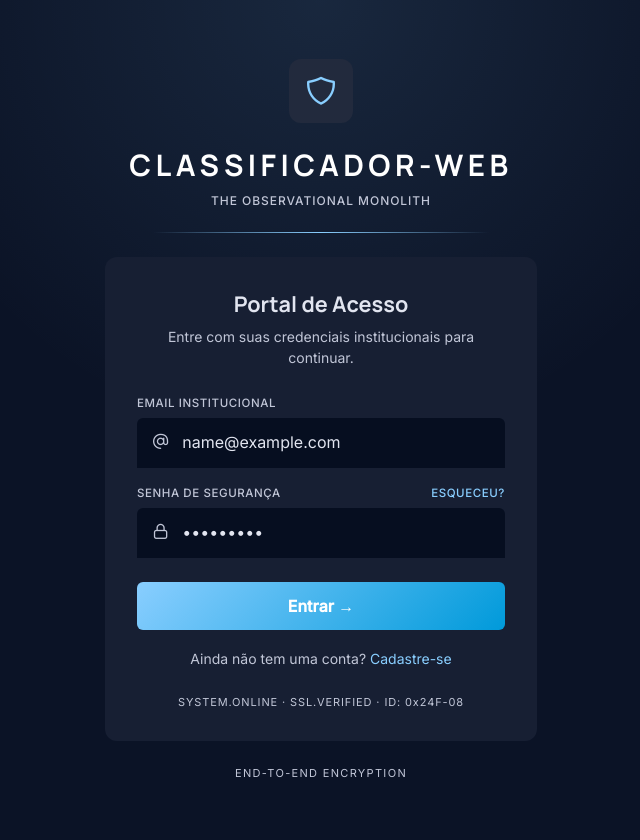
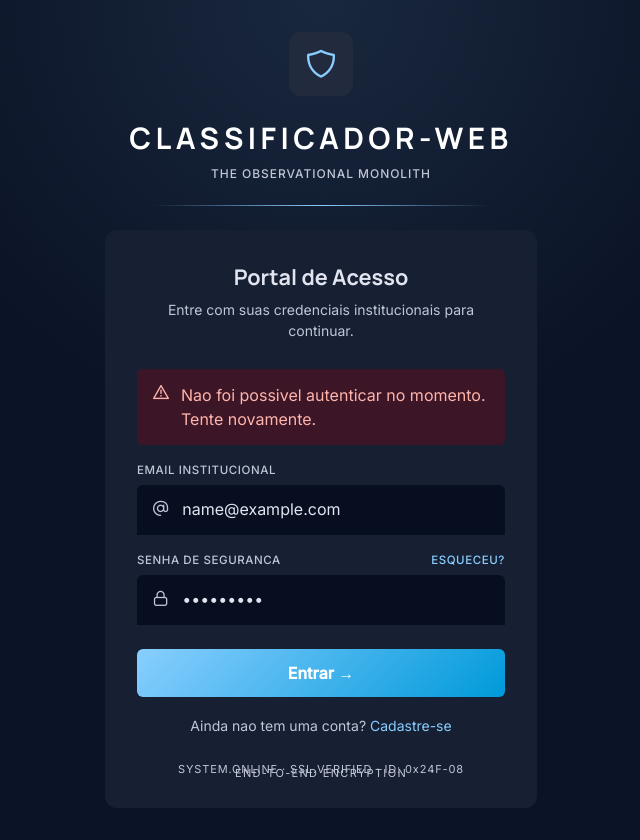
Before and after one commit to eduardobnhr/classficador-web, an Angular app in the folder classificador-front/: page /login in a window 1280 px wide. Both pictures are taken after typing "name@example.com", "Sample123" into the empty fields and a click on the button "Entrar →". Shown: the whole page, without its empty margins (319-959 px from the left). Before the commit the page ends 800 px from the top, so only its background shows below. Built offline with nearby package versions, Linux system fonts and the light colour scheme; no server answers.

Commit message:
ajustando resposta pra credenciais de login

```diff
--- a/classificador-front/src/app/features/auth/login/login.component.html
+++ b/classificador-front/src/app/features/auth/login/login.component.html
@@ -14,6 +14,13 @@
         <p>Entre com suas credenciais institucionais para continuar.</p>
       </div>
 
+      @if (authErrorMessage) {
+        <div class="login-card__alert" role="alert" aria-live="polite">
+          <i class="pi pi-exclamation-triangle" aria-hidden="true"></i>
+          <span>{{ authErrorMessage }}</span>
+        </div>
+      }
+
       <div class="login-field">
         <label for="email">EMAIL INSTITUCIONAL</label>
         <div class="login-field__control">
@@ -28,13 +35,13 @@
           />
         </div>
         @if (loginForm.controls.email.invalid && (submitted || loginForm.controls.email.touched)) {
-          <p class="login-field__error">Informe um e-mail institucional válido.</p>
+          <p class="login-field__error">Informe um e-mail institucional valido.</p>
         }
       </div>
 
       <div class="login-field">
         <div class="login-field__label-row">
-          <label for="password">SENHA DE SEGURANÇA</label>
+          <label for="password">SENHA DE SEGURANCA</label>
           <a href="#">ESQUECEU?</a>
         </div>
         <div class="login-field__control">
@@ -53,10 +60,12 @@
         }
       </div>
 
-      <button class="login-card__submit" type="submit">Entrar →</button>
+      <button class="login-card__submit" type="submit" [disabled]="isSubmitting">
+        {{ isSubmitting ? 'Validando...' : 'Entrar →' }}
+      </button>
 
       <p class="login-card__register">
-        Ainda não tem uma conta?
+        Ainda nao tem uma conta?
         <a routerLink="/register">Cadastre-se</a>
       </p>
 
--- a/classificador-front/src/app/features/auth/login/login.component.scss
+++ b/classificador-front/src/app/features/auth/login/login.component.scss
@@ -81,6 +81,25 @@
   margin: 0.5rem 0 0;
   color: var(--on-surface-variant);
   font-size: 0.875rem;
+  line-height: 1.5;
+}
+
+.login-card__alert {
+  display: flex;
+  align-items: flex-start;
+  gap: 0.75rem;
+  margin-bottom: 1rem;
+  border-radius: var(--radius-md);
+  background: rgb(147 0 10 / 0.3);
+  color: var(--error);
+  padding: 0.875rem 1rem;
+}
+
+.login-card__alert i {
+  margin-top: 0.1rem;
+}
+
+.login-card__alert span {
   line-height: 1.5;
 }
 
@@ -179,6 +198,12 @@
   box-shadow: 0 0 0 0.125rem var(--ghost-border);
 }
 
+.login-card__submit:disabled {
+  cursor: not-allowed;
+  filter: grayscale(0.35);
+  opacity: 0.7;
+}
+
 .login-card__register {
   margin: 1.25rem 0 0;
   color: var(--on-surface-variant);
--- a/classificador-front/src/app/features/auth/login/login.component.ts
+++ b/classificador-front/src/app/features/auth/login/login.component.ts
@@ -1,3 +1,4 @@
+import { HttpErrorResponse } from '@angular/common/http';
 import { Component, inject } from '@angular/core';
 import { FormBuilder, ReactiveFormsModule, Validators } from '@angular/forms';
 import { Router, RouterLink } from '@angular/router';
@@ -17,24 +18,52 @@ export class LoginComponent {
   private readonly router = inject(Router);
 
   protected submitted = false;
+  protected isSubmitting = false;
+  protected authErrorMessage = '';
 
   protected readonly loginForm = this.formBuilder.nonNullable.group({
     email: ['', [Validators.required, Validators.email]],
     password: ['', [Validators.required, Validators.minLength(6)]]
   });
 
+  constructor() {
+    this.loginForm.valueChanges.subscribe(() => {
+      this.authErrorMessage = '';
+    });
+  }
+
   protected onSubmit(): void {
     this.submitted = true;
+    this.authErrorMessage = '';
 
     if (this.loginForm.invalid) {
       this.loginForm.markAllAsTouched();
       return;
     }
 
+    this.isSubmitting = true;
+
     this.authService.login(this.loginForm.getRawValue()).subscribe({
       next: () => {
+        this.isSubmitting = false;
         void this.router.navigate(['/dashboard']);
+      },
+      error: (error: unknown) => {
+        this.isSubmitting = false;
+        this.authErrorMessage = this.resolveErrorMessage(error);
       }
     });
   }
+
+  private resolveErrorMessage(error: unknown): string {
+    if (error instanceof HttpErrorResponse) {
+      const backendMessage = error.error?.message;
+
+      if (typeof backendMessage === 'string' && backendMessage.trim()) {
+        return backendMessage;
+      }
+    }
+
+    return 'Nao foi possivel autenticar no momento. Tente novamente.';
+  }
 }
```
